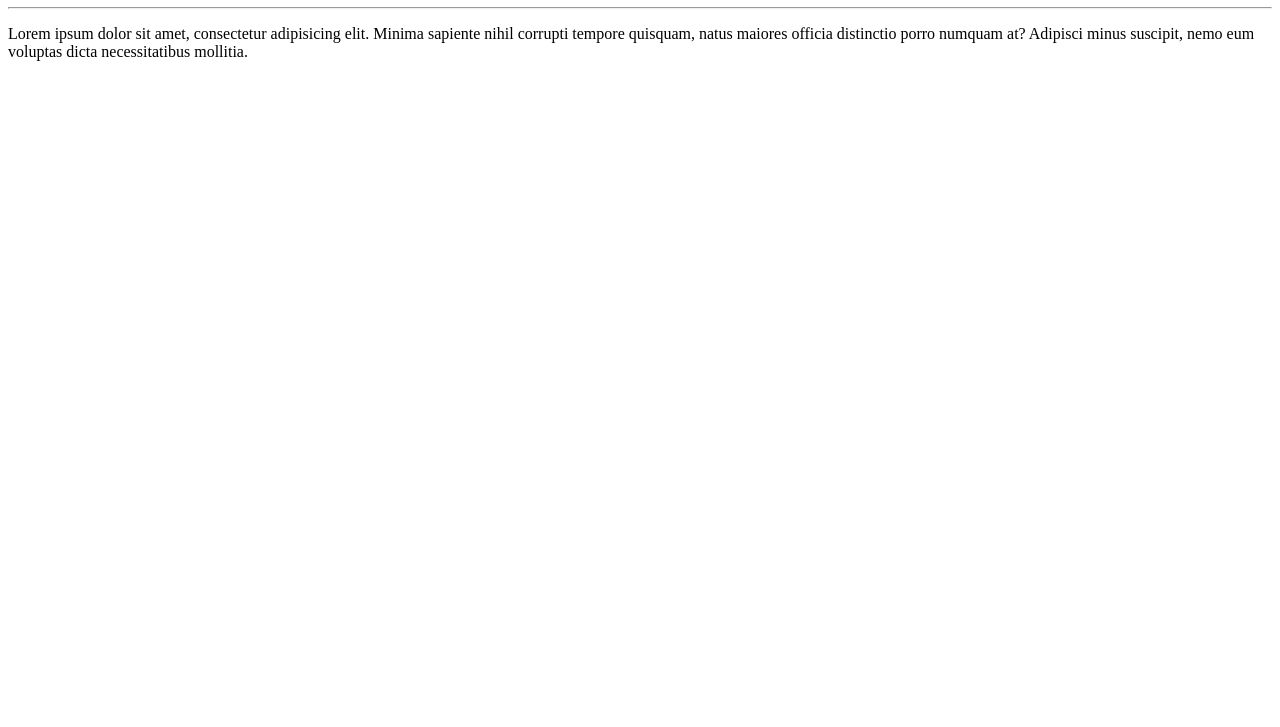
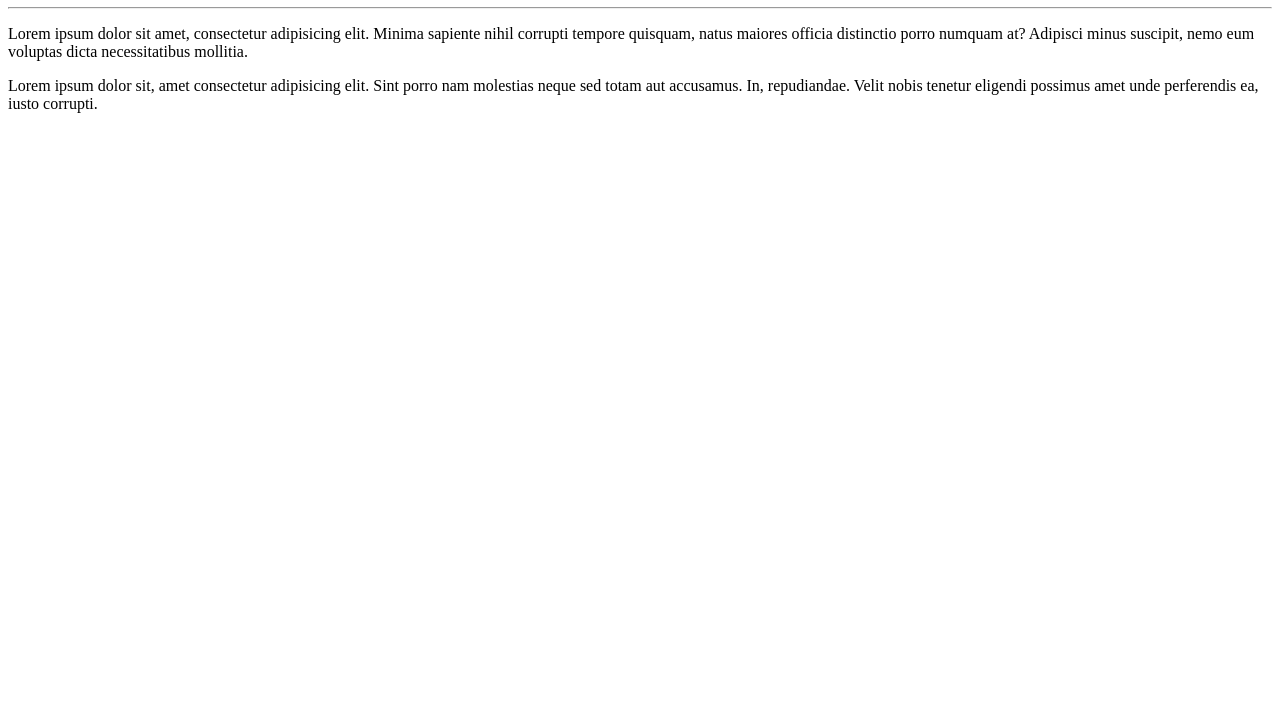
Before and after one commit to RickNicolo/Ola-Mundo, a plain HTML site: page site-exemplo/index.html in a window 1280 px wide. Shown: the part 73-800 px from the top of the page. Drawn offline with Linux system fonts and the light colour scheme.

Commit message:
adicionei um parágrafo

```diff
--- a/site-exemplo/index.html
+++ b/site-exemplo/index.html
@@ -9,5 +9,6 @@
     <h1>Olá, mundo!</h1>
     <hr>
     <p>Lorem ipsum dolor sit amet, consectetur adipisicing elit. Minima sapiente nihil corrupti tempore quisquam, natus maiores officia distinctio porro numquam at? Adipisci minus suscipit, nemo eum voluptas dicta necessitatibus mollitia.</p>
+    <p>Lorem ipsum dolor sit, amet consectetur adipisicing elit. Sint porro nam molestias neque sed totam aut accusamus. In, repudiandae. Velit nobis tenetur eligendi possimus amet unde perferendis ea, iusto corrupti.</p>
 </body>
 </html>
```
